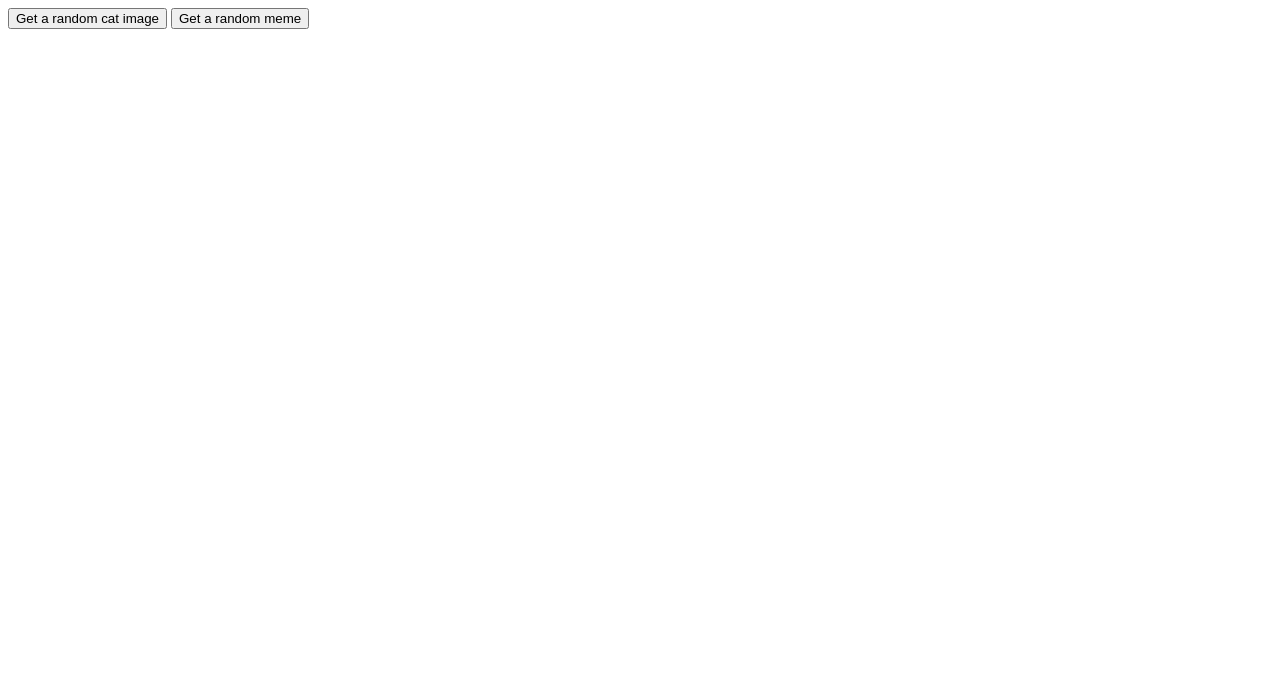
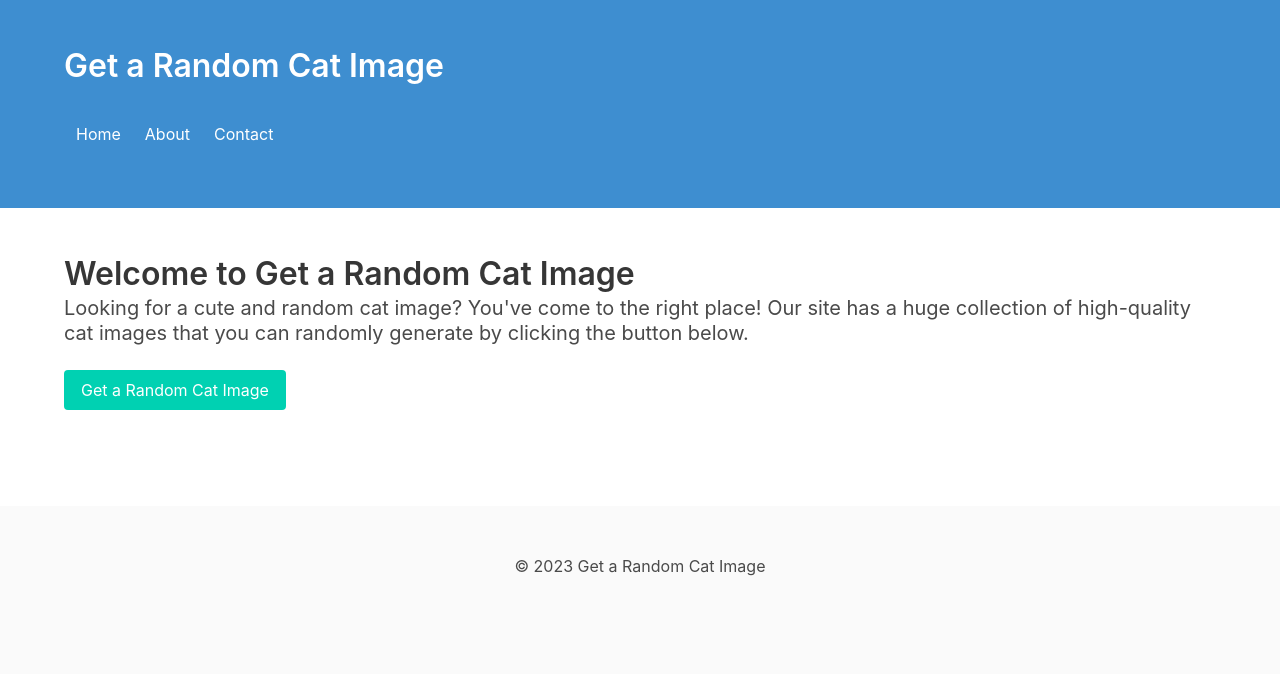
Before and after one commit to peihengwu/project-1, a plain HTML site: page index.html in a window 1280 px wide. Drawn offline with nearby package versions, Linux system fonts and the light colour scheme; a small style sheet from the web is missing.

Commit message:
initial commit

```diff
--- a/index.html
+++ b/index.html
@@ -1,12 +1,57 @@
 <!DOCTYPE html>
 <html>
-<head>
-  <title>Cat and Meme API Example</title>
-</head>
-<body>
-  <button id="get-cat-btn">Get a random cat image</button>
-  <button id="get-meme-btn">Get a random meme</button>
-  <div id="image-container"></div>
-  <script src="app.js"></script>
-</body>
+  <head>
+    <title>Get a Random Cat Image</title>
+    <link rel="stylesheet" href="https://cdnjs.cloudflare.com/ajax/libs/bulma/0.9.3/css/bulma.min.css" integrity="sha512-D5FZNG+oZn99VlL26wDX+U6RfgU6QX9fDcbuy6AMrScVrGqeu3MnVCVetPJKopUy7RvY0QQRX7lfRYZk6rG7rA==" crossorigin="anonymous" referrerpolicy="no-referrer" />
+  </head>
+  <body>
+    <section class="hero is-info">
+      <div class="hero-body">
+        <div class="container">
+          <h1 class="title">Get a Random Cat Image</h1>
+          <nav class="navbar" role="navigation" aria-label="main navigation">
+            <div class="navbar-menu">
+              <div class="navbar-start">
+                <a class="navbar-item" href="#">Home</a>
+                <a class="navbar-item" href="#">About</a>
+                <a class="navbar-item" href="#">Contact</a>
+              </div>
+            </div>
+          </nav>
+        </div>
+      </div>
+    </section>
+    <section class="section">
+      <div class="container">
+        <h2 class="title">Welcome to Get a Random Cat Image</h2>
+        <p class="subtitle">Looking for a cute and random cat image? You've come to the right place! Our site has a huge collection of high-quality cat images that you can randomly generate by clicking the button below.</p>
+        <div class="buttons">
+          <button class="button is-primary" onclick="getRandomCatImage()">Get a Random Cat Image</button>
+        </div>
+        <div class="content">
+          <figure>
+            <img id="catImage" src="" alt="">
+          </figure>
+        </div>
+      </div>
+    </section>
+    <footer class="footer">
+      <div class="content has-text-centered">
+        <p>&copy; 2023 Get a Random Cat Image</p>
+      </div>
+    </footer>
+    <script>
+      function getRandomCatImage() {
+        const catImages = [
+          "https://example.com/cat1.jpg",
+          "https://example.com/cat2.jpg",
+          "https://example.com/cat3.jpg",
+          // add more cat image URLs here
+        ];
+        const randomIndex = Math.floor(Math.random() * catImages.length);
+        const catImage = document.getElementById("catImage");
+        catImage.src = catImages[randomIndex];
+      }
+    </script>
+  </body>
 </html>
```
